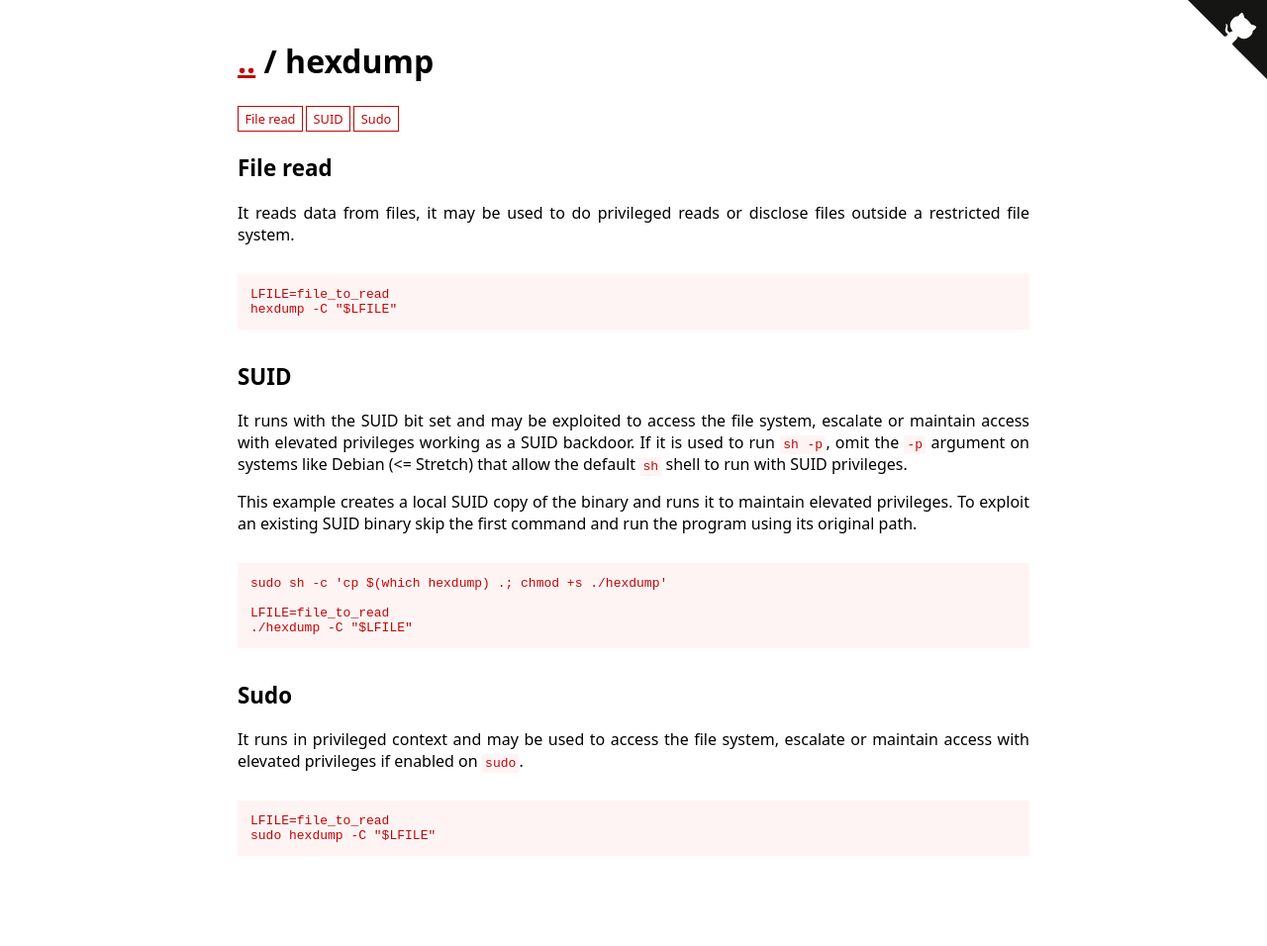
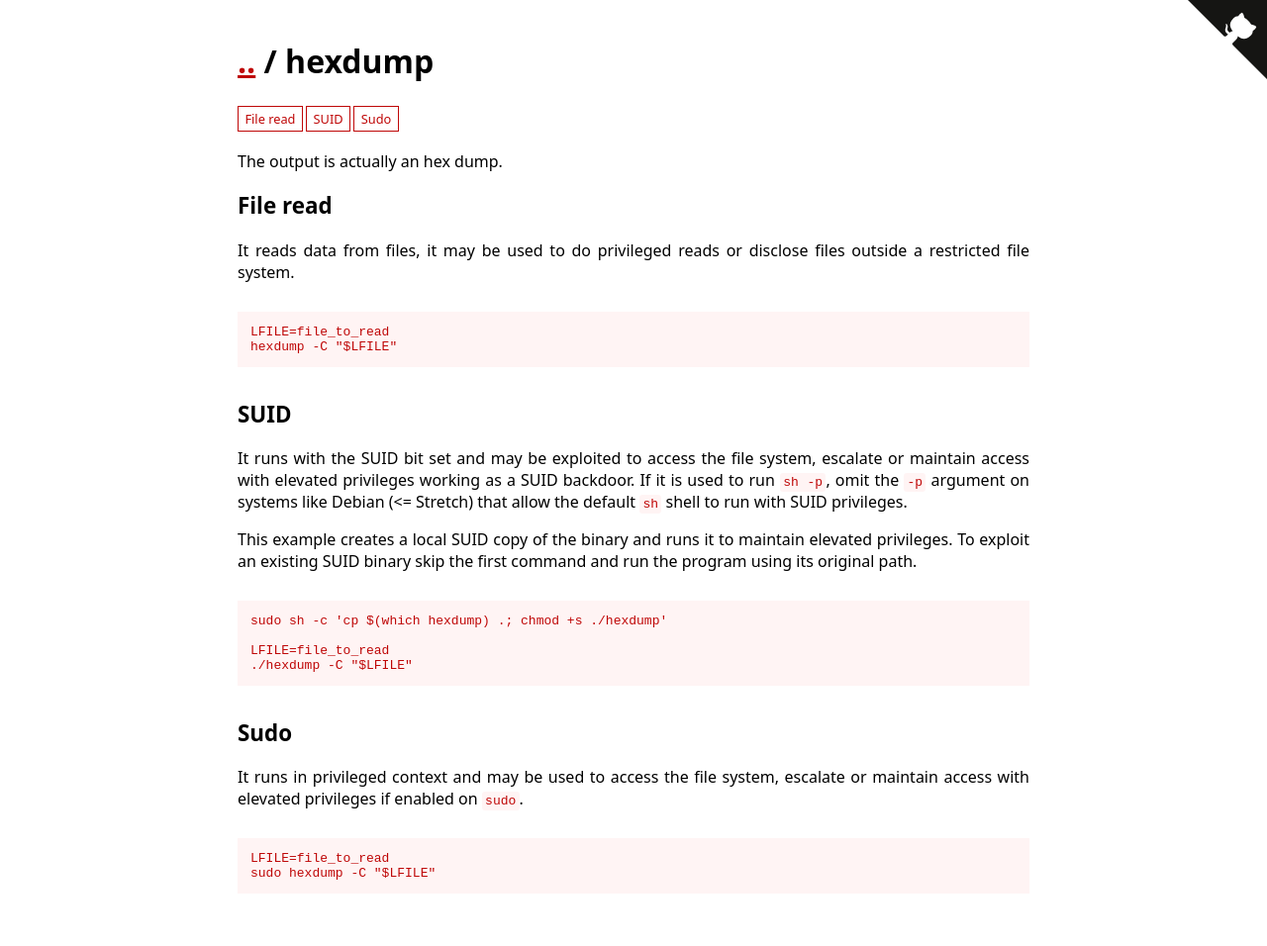
Before and after one commit to GTFOBins/GTFOBins.github.io, a Jekyll site: the page built from _gtfobins/hexdump.md, in a window 1280 px wide. Shown: the whole page at 99% size. Built offline with Jekyll 4.4.1, drawn with Linux system fonts in a browser that asks for light colours; before the commit the page ends 918 px from its top, so only the background shows below that.

Commit message:
Add description to hexdump

```diff
--- a/_gtfobins/hexdump.md
+++ b/_gtfobins/hexdump.md
@@ -1,4 +1,5 @@
 ---
+description: The output is actually an hex dump.
 functions:
   file-read:
     - code: |
```
